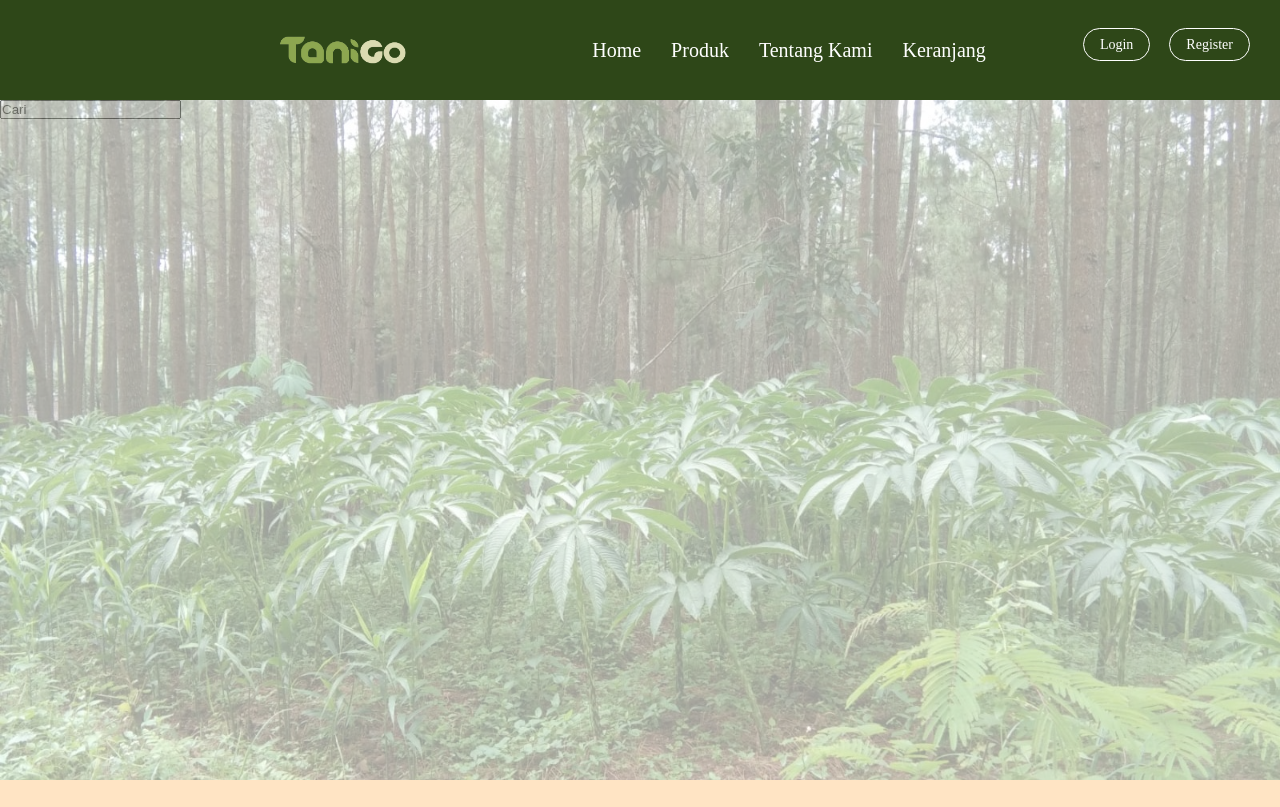
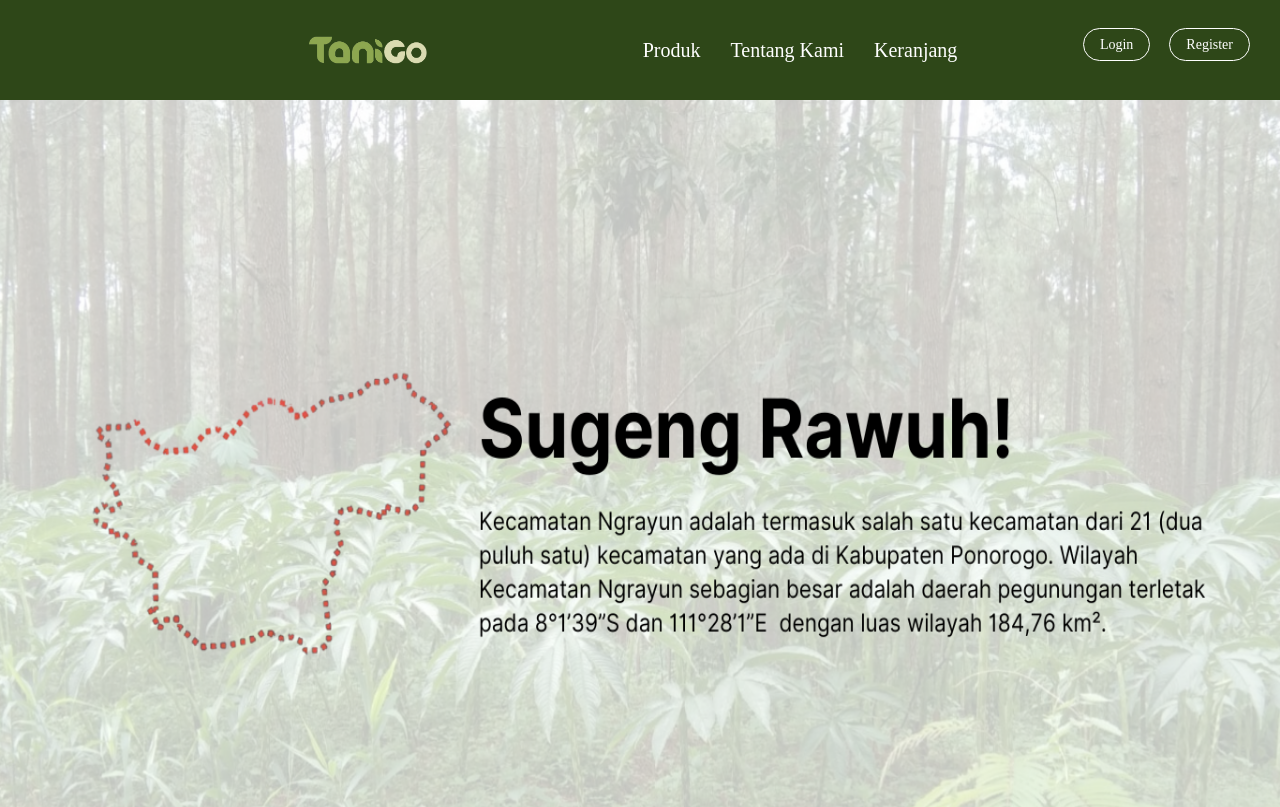
Before and after one commit to gaidasalsaa/TaniGo-web, a plain HTML site: page index.html in a window 1280 px wide. Shown: the top 807 px of the page. Drawn offline with Linux system fonts and the light colour scheme.

Commit message:
menambahkan container-content

```diff
--- a/index.html
+++ b/index.html
@@ -8,10 +8,9 @@
         <!-- navigation bar -->
         <div class="navbar-container">
             <ul class="ul-navbar">
-                <img src="TaniGo_logo.png" class="img-logo">
-                <li class="li-navbar">
-                    <a href="#" class="a-navbar">Home</a>
-                </li>
+                <a href="index.html" class="a-navbar">
+                    <img src="TaniGo_logo.png" class="img-logo">
+                </a>
                 <li class="li-navbar">
                     <a href="produk.html" class="a-navbar">Produk</a>
                 </li>
@@ -22,11 +21,6 @@
                     <a href="keranjang.html" class="a-navbar">Keranjang</a>
                 </li>
             </ul>
-
-            <div class="search-bar">
-                <input type="text" placeholder="Cari">
-                <button><i class="fas fa-xmark"></i></button>
-            </div>
 
             <!-- Tambahan: Login & Register -->
             <div class="auth-navbar">
@@ -39,7 +33,7 @@
         <!-- content 1 -->
         <div class="container-content">
             <ul class="ul-content"></ul>
-                <img src="PohonPorangCut.jpg" class="img-content"/>
+                <img src="Sugeng Rawuh!.png" class="img-content"/>
         </div>
         <!-- content 1 end -->
 
--- a/style.css
+++ b/style.css
@@ -14,9 +14,8 @@ html {
     height: 100px;
 }
 .img-logo {
-    width: 10%;
-    height: 30%;
-    margin-right: 170px;
+    width: 120px;
+    margin-right: 200px;
 }
 
 .ul-navbar {
@@ -69,7 +68,7 @@ html {
 .container-content {
     background-color: rgb(255, 255, 255);
     display: flex; /*menentukan urutan kotaknya*/
-    height: 85vh; /*disesuaikan sama yang navbar-container biar sama*/
+    height: 105vh; /*disesuaikan sama yang navbar-container biar sama*/
     justify-content: center; /*untuk mengatur margin*/
     align-items: center;
 }
@@ -77,7 +76,7 @@ html {
 .img-content {
     width: 100%;
     height: 100%;
-    opacity: 40%;
+    opacity: 100%;
 }
 
 .container-footer{
```
Also changed, not shown: keranjang.html (+9 -4 lines), login.html (+3 -1 lines), produk.html (+9 -4 lines), register.html (+3 -1 lines), tentang.html (+9 -4 lines), Sugeng Rawuh!.png (added).
